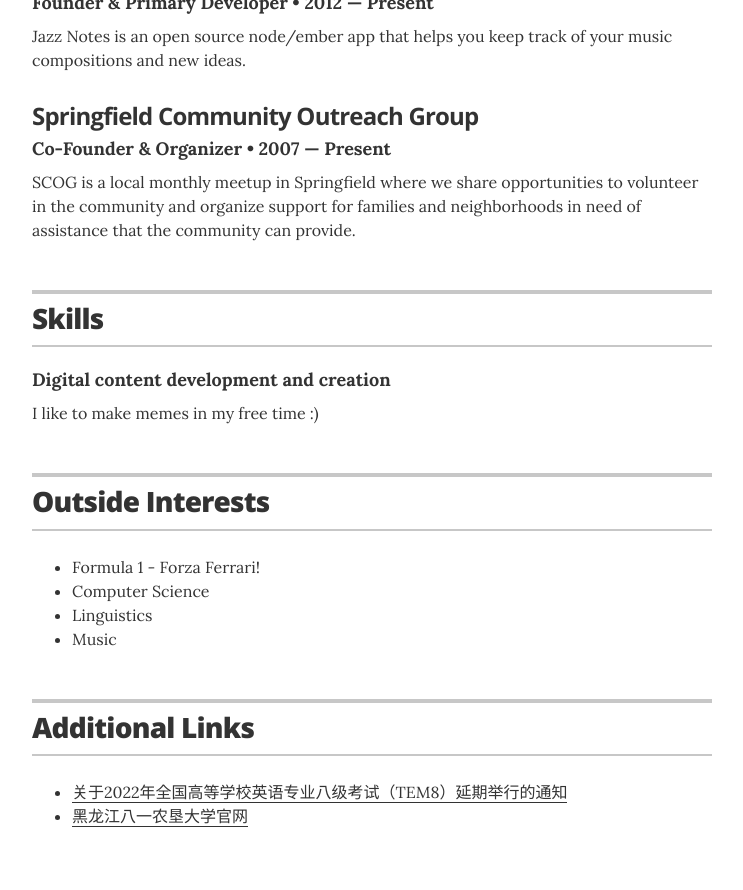
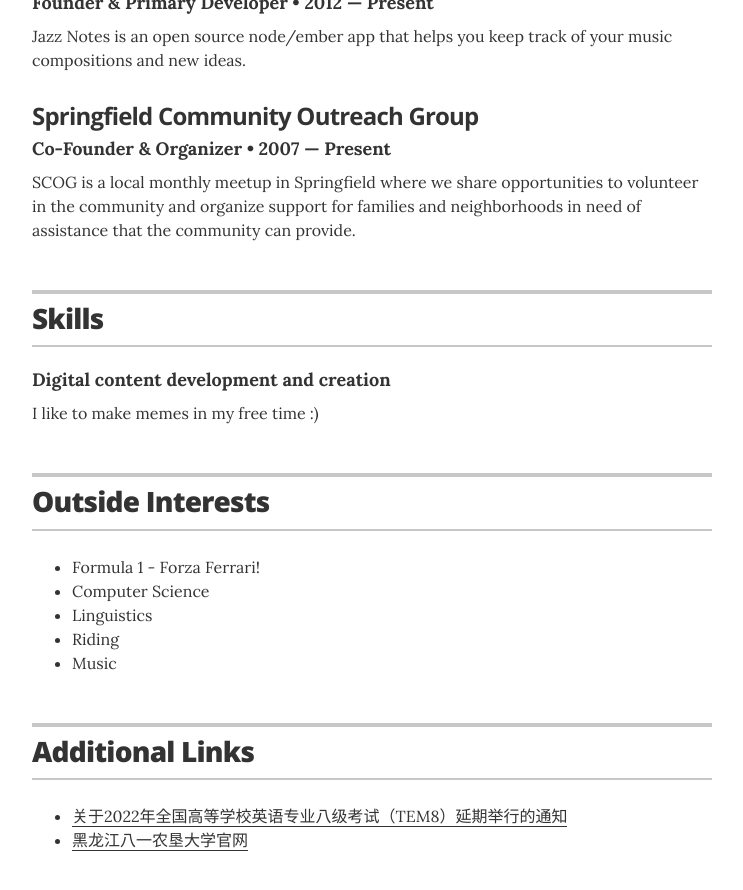
Before and after one commit to vfanghao/fanghao.me, a Jekyll site: the page built from index.html, in a window 1280 px wide and 900 px high, scrolled down 1465 px. Shown: the top 890 px of the window, without its empty margins (268-1011 px from the left). Built offline with Jekyll 4.4.1, drawn with Linux system fonts in a browser that asks for light colours.

Commit message:
Update interests.yml

```diff
--- a/_data/interests.yml
+++ b/_data/interests.yml
@@ -2,4 +2,5 @@
 - description: Formula 1 - Forza Ferrari!
 - description: Computer Science
 - description: Linguistics
+- description: Riding
 - description: Music
```
